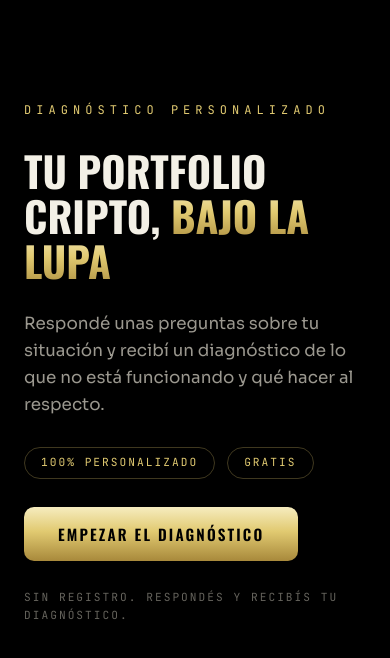
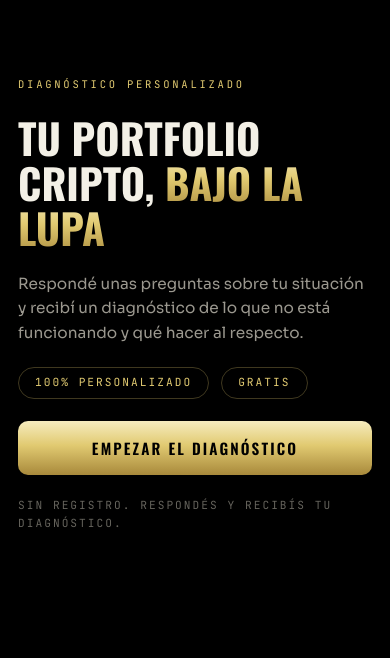
Before and after one commit to agustinmtto/herramienta-berni, a Next.js app: page / in a window 390 px wide. Shown: the top 658 px of the page. Built offline with nearby package versions, Linux system fonts and the light colour scheme.

Commit message:
style(mobile): optimize delivery flow for small screens

```diff
--- a/app/globals.css
+++ b/app/globals.css
@@ -20,6 +20,7 @@ body {
   font-family: var(--font-sora), sans-serif;
   -webkit-font-smoothing: antialiased;
   line-height: 1.6;
+  overflow-x: hidden;
 }
 
 .page-shell { min-height: 100vh; display: flex; flex-direction: column; }
@@ -77,6 +78,9 @@ h1, h2, h3 {
 }
 
 .btn-gold {
+  display: inline-flex;
+  align-items: center;
+  justify-content: center;
   background: linear-gradient(180deg, #f6ecbf, #e1ca71 45%, #a8893b);
   color: #000;
   font-family: var(--font-oswald), sans-serif;
@@ -88,6 +92,9 @@ h1, h2, h3 {
   padding: 16px 34px;
   font-size: 0.95rem;
   cursor: pointer;
+  min-height: 48px;
+  text-align: center;
+  text-decoration: none;
   align-self: flex-start;
   transition: transform 0.25s ease, box-shadow 0.25s ease;
 }
@@ -282,6 +289,7 @@ h1, h2, h3 {
 
 .result-section {
   max-width: 720px;
+  width: 100%;
   margin: 0 auto;
   padding: 10vh 24px 12vh;
   display: flex;
@@ -357,6 +365,9 @@ h1, h2, h3 {
 .diagnosis-sheet {
   background: #000;
   padding: 8px;
+  display: flex;
+  flex-direction: column;
+  gap: 34px;
 }
 
 .pdf-btn {
@@ -611,6 +622,95 @@ h1, h2, h3 {
 
 .recursos-head p { color: var(--text-dim); font-size: 0.92rem; }
 
+@media (max-width: 640px) {
+  .hero-section {
+    padding: 9vh 18px 7vh;
+    gap: 22px;
+  }
+
+  .eyebrow {
+    font-size: 0.66rem;
+    letter-spacing: 0.26em;
+  }
+
+  .hero-sub { font-size: 0.96rem; }
+
+  .hero-section .btn-gold,
+  .final-cta .btn-gold,
+  .pdf-btn {
+    width: 100%;
+    align-self: stretch !important;
+  }
+
+  .wizard-section {
+    padding: 7vh 16px 9vh;
+    gap: 20px;
+  }
+
+  .opt {
+    min-height: 48px;
+    padding: 14px 16px;
+  }
+
+  .opt:hover { transform: none; }
+
+  .nav-back {
+    min-height: 44px;
+    padding: 12px 18px;
+  }
+
+  .analyzing-section {
+    padding: 10vh 16px;
+  }
+
+  .step {
+    align-items: flex-start;
+    gap: 14px;
+    padding: 14px 15px;
+    font-size: 0.68rem;
+    letter-spacing: 0.11em;
+  }
+
+  .step span:last-child {
+    flex-shrink: 0;
+    text-align: right;
+  }
+
+  .result-section {
+    padding: 7vh 16px 9vh;
+    gap: 24px;
+  }
+
+  .diagnosis-sheet {
+    padding: 0;
+    gap: 24px;
+  }
+
+  .section-block,
+  .metric-block {
+    padding: 20px 17px;
+  }
+
+  .video-grid {
+    grid-template-columns: 1fr;
+  }
+
+  .video-tag {
+    top: 10px;
+    left: 10px;
+    font-size: 0.56rem;
+  }
+
+  .final-cta {
+    padding: 26px 18px;
+  }
+
+  .pdf-btn {
+    min-height: 44px;
+    margin-bottom: 0;
+  }
+}
+
 @keyframes rise {
   from { opacity: 0; transform: translateY(22px); }
   to { opacity: 1; transform: translateY(0); }
```
